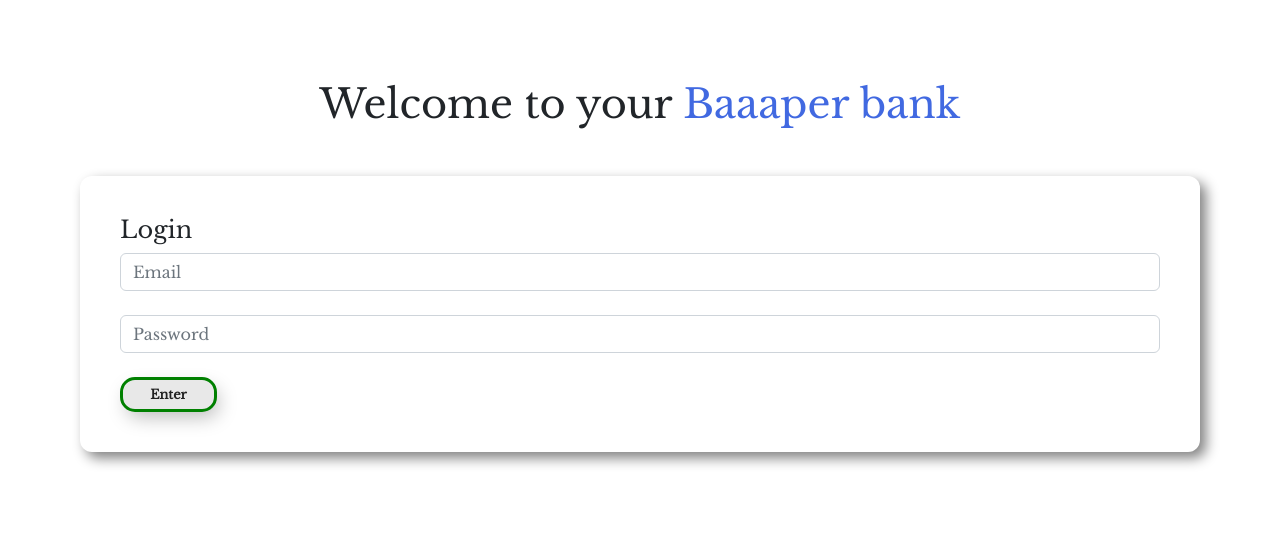
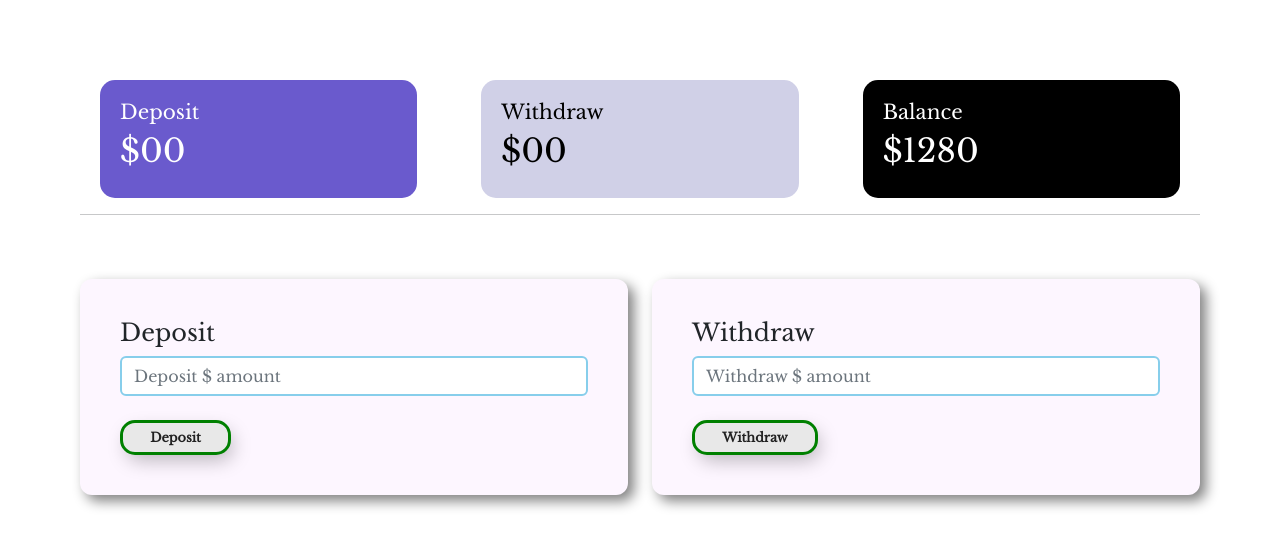
Before and after one commit to mi-araf/simple-bank-11, a plain HTML site: page index.html in a window 1280 px wide. Both pictures are taken after a click on the button "Enter". Drawn offline with nearby package versions, Linux system fonts and the light colour scheme.

Commit message:
transaction area + little style done

```diff
--- a/index.html
+++ b/index.html
@@ -15,21 +15,68 @@
 </head>
 
 <body>
-    <div>
+    <div id="login-area">
         <h1 class="text-center">Welcome to your <span>Baaaper bank</span></h1>
+        <div class="submit-area">
+            <h4>Login</h4>
+            <input type="text" class="form-control" placeholder="Email"> <br>
+            <input type="password" class="form-control" placeholder="Password"> <br>
+            <button id="login" class="my-button">Enter</button>
+        </div>
     </div>
-    <div class="submit-area">
-        <h4>Login</h4>
-        <input type="text" class="form-control" placeholder="Email"> <br>
-        <input type="password" class="form-control" placeholder="Password"> <br>
-        <button id="login" class="my-button">Enter</button>
+
+    <div id="transaction-area">
+        <div class="row">
+            <div class="col-md-4">
+                <div class="deposit status">
+                    <h5>Deposit</h5>
+                    <h2>$00</h2>
+                </div>
+            </div>
+            <div class="col-md-4">
+                <div class="withdraw status">
+                    <h5>Withdraw</h5>
+                    <h2>$00</h2>
+                </div>
+            </div>
+            <div class="col-md-4">
+                <div class="balance status">
+                    <h5>Balance</h5>
+                    <h2>$1280</h2>
+                </div>
+            </div>
+        </div>
+        <hr>
+
+        <!-- card -->
+        <div class="row">
+            <div class="col-md-6">
+                <div class="submit-area">
+                    <h4>Deposit</h4>
+                    <input type="text" class="form-control" placeholder="Deposit $ amount"> <br>
+                    <button class="my-button">Deposit</button>
+                </div>
+            </div>
+            <div class="col-md-6">
+                <div class="submit-area">
+                    <h4>Withdraw</h4>
+                    <input type="text" class="form-control" placeholder="Withdraw $ amount"> <br>
+                    <button class="my-button">Withdraw</button>
+                </div>
+            </div>
+        </div>
     </div>
+
 
 
     <script>
         const loginBtn = document.getElementById('login');
         loginBtn.addEventListener("click", function () {
-            console.log("amake click marse.");
+            const loginArea = document.getElementById("login-area");
+            loginArea.style.display = 'none';
+
+            const transactionArea = document.getElementById("transaction-area");
+            transactionArea.style.display = 'block';
         })
     </script>
     <!-- JavaScript Bundle with Popper -->
--- a/style.css
+++ b/style.css
@@ -8,18 +8,48 @@ body {
 }
 
 .submit-area {
+    background-color: #fdf6ff;
     margin-top: 3rem;
     padding: 2.5rem;
     border-radius: 12px;
     box-shadow: 6px 6px 13px gray;
 }
 
+.form-control {
+    border: 2px solid skyblue;
+}
+
 .text-center span {
     color: royalblue;
 }
 
+#transaction-area {
+    display: none;
+}
+
+.deposit {
+    background-color: slateblue;
+}
+
+.withdraw {
+    background-color: #d0d0e7;
+    color: black !important;
+}
+
+.balance {
+    background-color: black;
+}
+
+.status {
+    margin: 0 20px;
+    border-radius: 15px;
+    padding: 20px;
+    color: white;
+}
+
+
 /* media queries */
-@media only screen and (max-width: 600px) {
+@media only screen and (max-width: 768px) {
     body {
         padding: 2rem;
     }
@@ -29,8 +59,14 @@ body {
     }
 
     .submit-area {
+        text-align: center;
         margin-top: 3rem;
         padding: 1.2rem;
+    }
+
+    .status {
+        margin-bottom: 1.5rem;
+        text-align: center;
     }
 }
 
```
